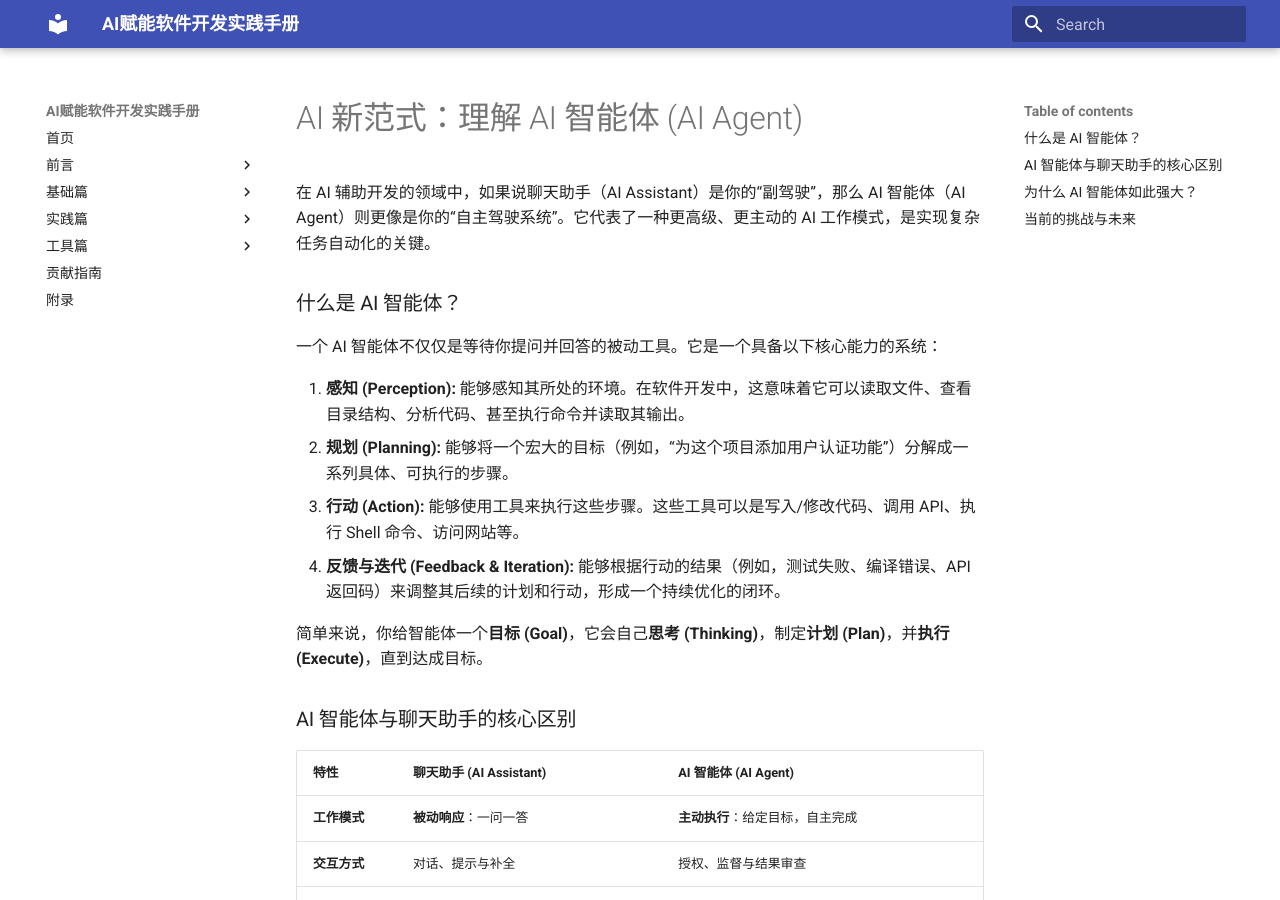
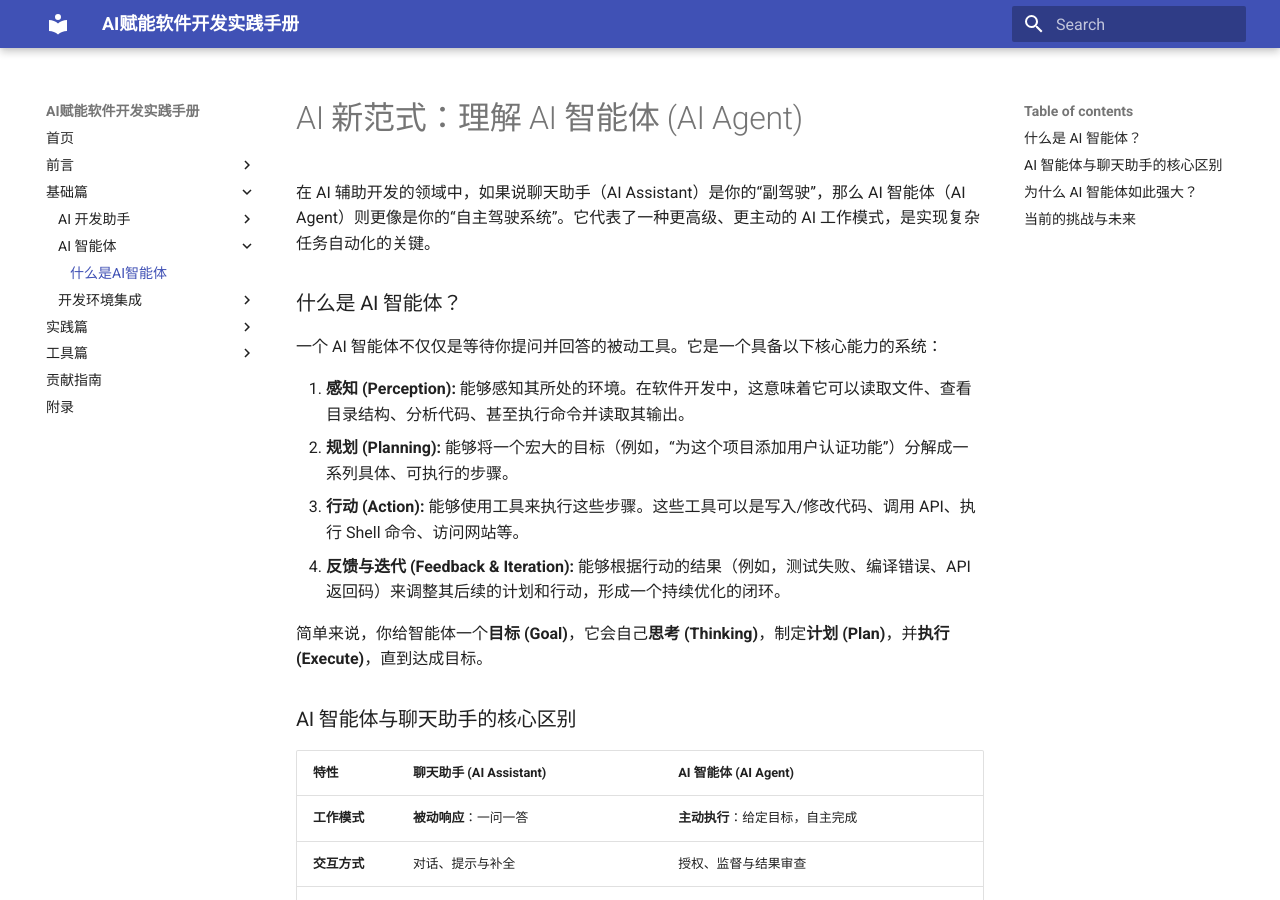
Before and after one commit to havvk/awesome-ai-development, an MkDocs documentation site: the page built from docs/01-Foundations/01-ai-agents/00-what-is-an-ai-agent.md, in a window 1280 px wide and 900 px high. Built offline with MkDocs 1.6.1 and Material for MkDocs 9.7.7, drawn with Linux system fonts in a browser that asks for light colours.

Commit message:
fix(docs): 修复 mkdocs 导航和内部链接错误
- 更新 mkdocs.yml 文件中的 nav 配置，以匹配新的目录结构（01-ai-agents, 02-ide-integration）。
- 修正了 AI 工具索引文件中指向 IDE 集成文档的错误链接。
- 确保所有文档页面都能被 mkdocs 正确发现和构建。

```diff
--- a/mkdocs.yml
+++ b/mkdocs.yml
@@ -10,12 +10,14 @@
     - 'AI 开发助手':
       - '主流AI Chat工具': '01-Foundations/00-ai-assistants/00-chat-tools.md'
       - '有效提问技巧': '01-Foundations/00-ai-assistants/01-prompt-engineering.md'
+    - 'AI 智能体':
+      - '什么是AI智能体': '01-Foundations/01-ai-agents/00-what-is-an-ai-agent.md'
     - '开发环境集成':
-      - 'VS Code + Copilot': '01-Foundations/01-ide-integration/00-vscode-copilot.md'
-      - 'JetBrains AI Assistant': '01-Foundations/01-ide-integration/01-jetbrains-ai-assistant.md'
-      - 'Gemini CLI': '01-Foundations/01-ide-integration/02-gemini-cli.md'
-      - 'Anthropic Claude': '01-Foundations/01-ide-integration/03-claude.md'
-      - 'Cursor': '01-Foundations/01-ide-integration/04-cursor.md'
+      - 'VS Code + Copilot': '01-Foundations/02-ide-integration/00-vscode-copilot.md'
+      - 'JetBrains AI Assistant': '01-Foundations/02-ide-integration/01-jetbrains-ai-assistant.md'
+      - 'Gemini CLI': '01-Foundations/02-ide-integration/02-gemini-cli.md'
+      - 'Anthropic Claude': '01-Foundations/02-ide-integration/03-claude.md'
+      - 'Cursor': '01-Foundations/02-ide-integration/04-cursor.md'
   - '实践篇':
     - '需求分析与设计':
       - '生成用户故事': '02-Practices/00-requirements-and-design/00-user-stories.md'
```
Also changed, not shown: docs/03-Tooling/00-ai-tool-index.md (+5 -5 lines).
